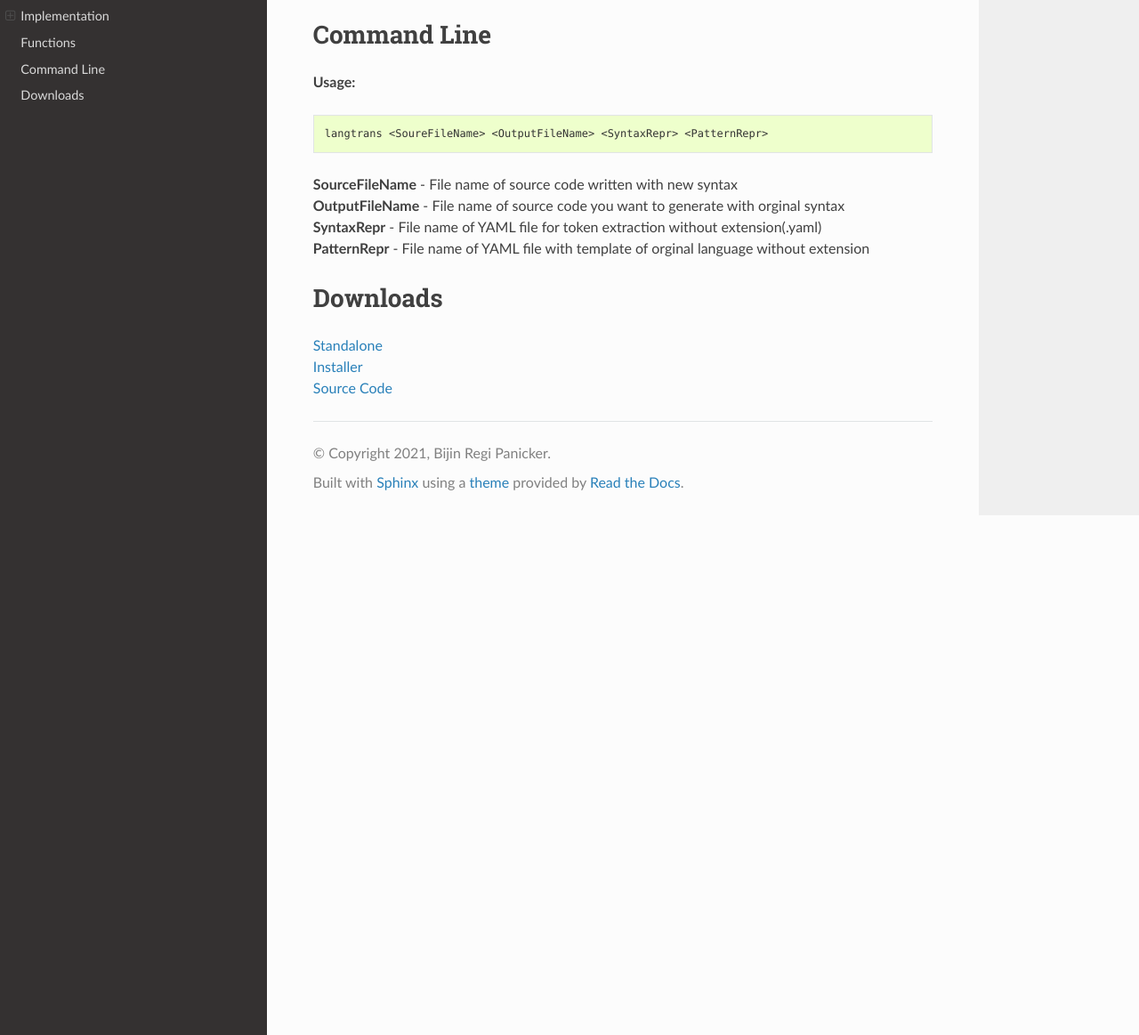
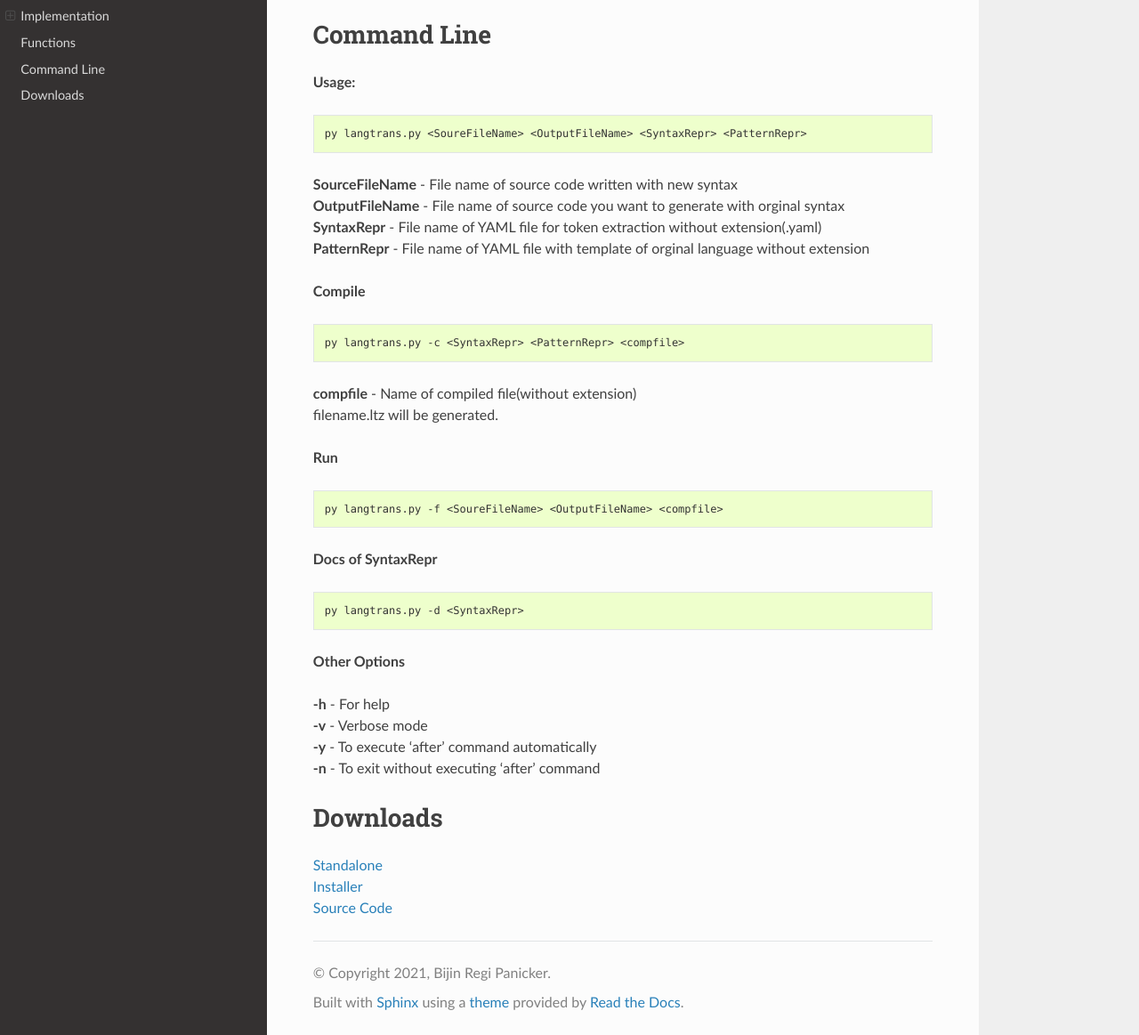
Before and after one commit to LangTrans/LangTrans, a Sphinx documentation site: the page built from docs/index.rst, in a window 1280 px wide and 1400 px high, scrolled down 2577 px, cut to the strip 237-1400 px from the top of the window. Shown: the whole strip at 89% size. Built offline with Sphinx 7.4.7 and the Read the Docs theme 2.0.0, drawn with Linux system fonts in a browser that asks for light colours.

Commit message:
New terminal options

```diff
--- a/docs/index.rst
+++ b/docs/index.rst
@@ -140,12 +140,40 @@ Command Line
 
 .. code-block:: console
 
-	langtrans <SoureFileName> <OutputFileName> <SyntaxRepr> <PatternRepr>
+	py langtrans.py <SoureFileName> <OutputFileName> <SyntaxRepr> <PatternRepr>
 
 | **SourceFileName** - File name of source code written with new syntax
 | **OutputFileName** - File name of source code you want to generate with orginal syntax
 | **SyntaxRepr**     - File name of YAML file for token extraction without extension(.yaml)
 | **PatternRepr**    - File name of YAML file with template of orginal language without extension
+
+**Compile**
+
+.. code-block:: console
+
+	py langtrans.py -c <SyntaxRepr> <PatternRepr> <compfile>
+
+| **compfile** - Name of compiled file(without extension)
+| filename.ltz will be generated.
+
+**Run**
+
+.. code-block:: console
+
+	py langtrans.py -f <SoureFileName> <OutputFileName> <compfile>
+
+**Docs of SyntaxRepr**
+
+.. code-block:: console
+
+	py langtrans.py -d <SyntaxRepr>
+
+**Other Options**
+
+| **-h** - For help
+| **-v** - Verbose mode
+| **-y** - To execute 'after' command automatically
+| **-n** - To exit without executing 'after' command
 
 Downloads
 =========
```
